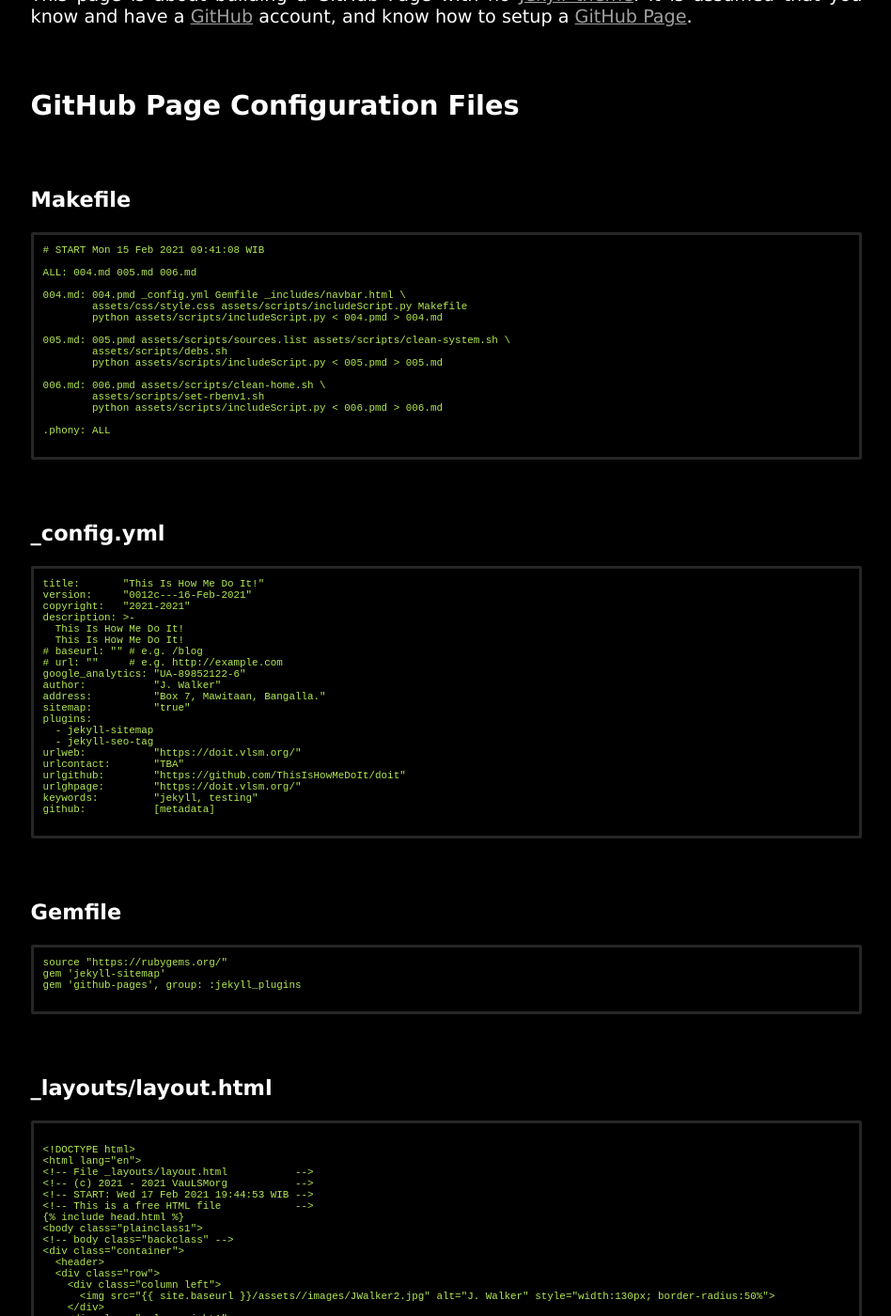
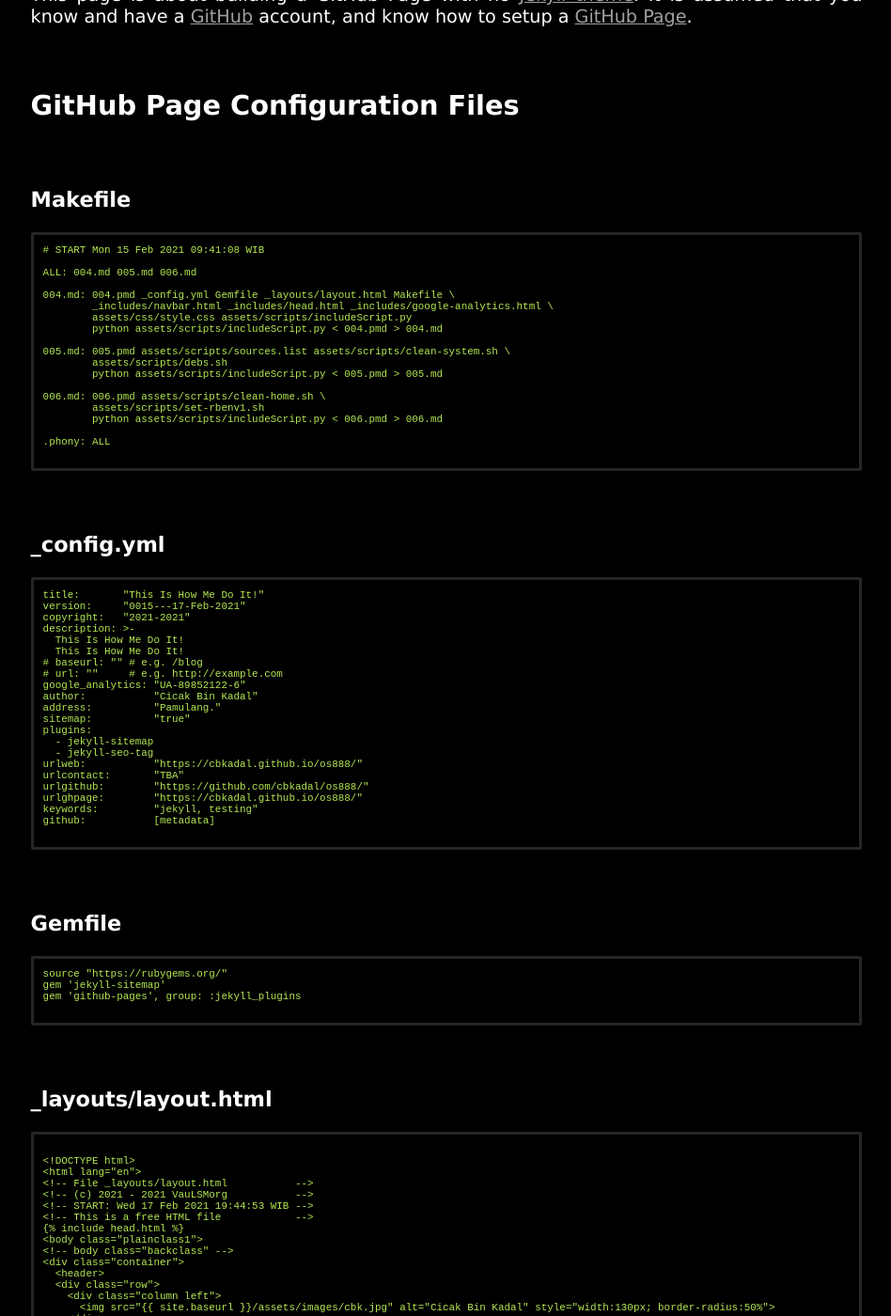
Before and after one commit to cbkadal/os888, a Jekyll site: the page built from 004.md, in a window 1280 px wide and 1400 px high, scrolled down 397 px. Shown: the whole window at 94% size, without its empty margins (165-1113 px from the left). Built offline with Jekyll 4.4.1, drawn with Linux system fonts in a browser that asks for light colours; some of the changed text lies outside the part shown.

Commit message:
modified:   004.md

````diff
--- a/004.md
+++ b/004.md
@@ -22,8 +22,9 @@ a [GitHub Page](https://pages.github.com/).
 
 ALL: 004.md 005.md 006.md
 
-004.md: 004.pmd _config.yml Gemfile _includes/navbar.html \
-	assets/css/style.css assets/scripts/includeScript.py Makefile
+004.md: 004.pmd _config.yml Gemfile _layouts/layout.html Makefile \
+        _includes/navbar.html _includes/head.html _includes/google-analytics.html \
+	assets/css/style.css assets/scripts/includeScript.py
 	python assets/scripts/includeScript.py < 004.pmd > 004.md
 
 005.md: 005.pmd assets/scripts/sources.list assets/scripts/clean-system.sh \
@@ -43,7 +44,7 @@ ALL: 004.md 005.md 006.md
 
 ```
 title:       "This Is How Me Do It!"
-version:     "0012c---16-Feb-2021"
+version:     "0015---17-Feb-2021"
 copyright:   "2021-2021"
 description: >-
   This Is How Me Do It!
@@ -51,16 +52,16 @@ description: >-
 # baseurl: "" # e.g. /blog
 # url: ""     # e.g. http://example.com
 google_analytics: "UA-89852122-6"
-author:           "J. Walker"
-address:          "Box 7, Mawitaan, Bangalla."
+author:           "Cicak Bin Kadal"
+address:          "Pamulang."
 sitemap:          "true"
 plugins:
   - jekyll-sitemap
   - jekyll-seo-tag
-urlweb:           "https://doit.vlsm.org/"
+urlweb:           "https://cbkadal.github.io/os888/"
 urlcontact:       "TBA"
-urlgithub:        "https://github.com/ThisIsHowMeDoIt/doit"
-urlghpage:        "https://doit.vlsm.org/"
+urlgithub:        "https://github.com/cbkadal/os888/"
+urlghpage:        "https://cbkadal.github.io/os888/"
 keywords:         "jekyll, testing"
 github:           [metadata]
 
@@ -94,7 +95,7 @@ gem 'github-pages', group: :jekyll_plugins
   <header>
   <div class="row">
     <div class="column left">
-      <img src="{{ site.baseurl }}/assets//images/JWalker2.jpg" alt="J. Walker" style="width:130px; border-radius:50%">
+      <img src="{{ site.baseurl }}/assets/images/cbk.jpg" alt="Cicak Bin Kadal" style="width:130px; border-radius:50%">
     </div>
     <div class="column right1">
       {% if page.title %}{{ page.title | escape }}
--- a/_config.yml
+++ b/_config.yml
@@ -1,5 +1,5 @@
 title:       "This Is How Me Do It!"
-version:     "0012c---16-Feb-2021"
+version:     "0015---17-Feb-2021"
 copyright:   "2021-2021"
 description: >-
   This Is How Me Do It!
@@ -7,15 +7,15 @@ description: >-
 # baseurl: "" # e.g. /blog
 # url: ""     # e.g. http://example.com
 google_analytics: "UA-89852122-6"
-author:           "J. Walker"
-address:          "Box 7, Mawitaan, Bangalla."
+author:           "Cicak Bin Kadal"
+address:          "Pamulang."
 sitemap:          "true"
 plugins:
   - jekyll-sitemap
   - jekyll-seo-tag
-urlweb:           "https://doit.vlsm.org/"
+urlweb:           "https://cbkadal.github.io/os888/"
 urlcontact:       "TBA"
-urlgithub:        "https://github.com/ThisIsHowMeDoIt/doit"
-urlghpage:        "https://doit.vlsm.org/"
+urlgithub:        "https://github.com/cbkadal/os888/"
+urlghpage:        "https://cbkadal.github.io/os888/"
 keywords:         "jekyll, testing"
 github:           [metadata]
--- a/_includes/footer.html
+++ b/_includes/footer.html
@@ -5,6 +5,6 @@
 <!-- This is a free HTML file            -->
 <hr>
 <div>
-&copy; {{ site.copyright }} --- The Ghost Who Drinks --- File Revision: {{ site.version }}.
+&copy; {{ site.copyright }} --- {{ site.author }} --- File Revision: {{ site.version }}.
 </div>
 </div>
--- a/_layouts/layout.html
+++ b/_layouts/layout.html
@@ -11,7 +11,7 @@
   <header>
   <div class="row">
     <div class="column left">
-      <img src="{{ site.baseurl }}/assets//images/JWalker2.jpg" alt="J. Walker" style="width:130px; border-radius:50%">
+      <img src="{{ site.baseurl }}/assets/images/cbk.jpg" alt="Cicak Bin Kadal" style="width:130px; border-radius:50%">
     </div>
     <div class="column right1">
       {% if page.title %}{{ page.title | escape }}
````
Also changed, not shown: index.md (+1 -1 lines), assets/images/JWalker2.jpg (deleted), assets/images/cbk.jpg (added), 1 other file.
